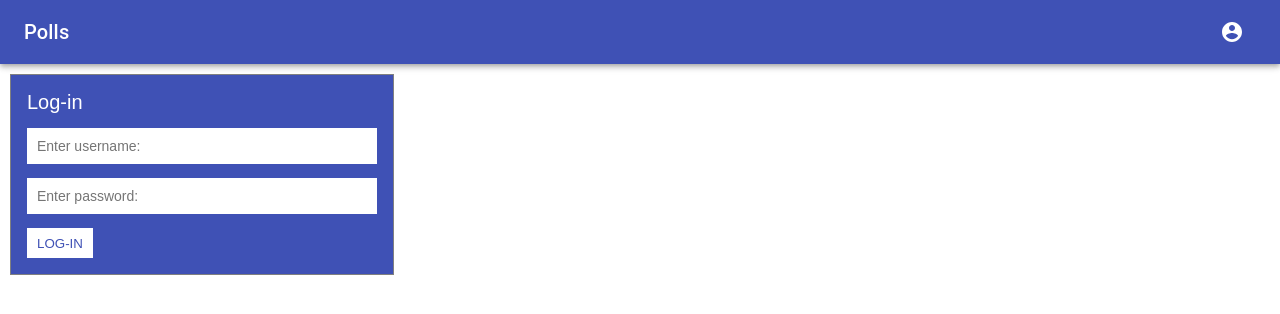
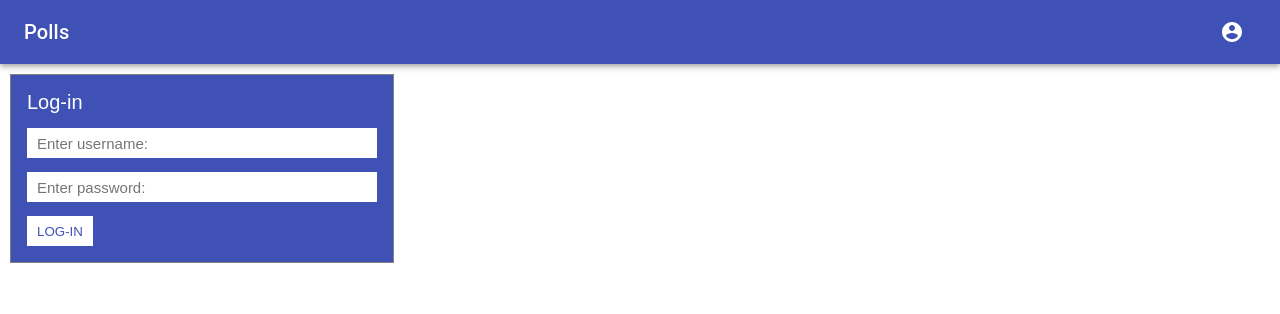
Before and after one commit to DebjitPramanick/Polling-App, a React (Create React App) app in the folder webapp-frontend/: page / in a window 1280 px wide. Shown: the top 314 px of the page. Built offline with nearby package versions, Linux system fonts and the light colour scheme.

Commit message:
Version 1

```diff
--- a/webapp-frontend/src/components/Auth/Auth.css
+++ b/webapp-frontend/src/components/Auth/Auth.css
@@ -15,10 +15,11 @@ input{
     width: 100%;
     box-sizing: border-box;
     padding: 10px;
-    font-size: 14px;
+    font-size: 15px;
     border: 0;
     outline: 0;
     margin-bottom: 14px;
+    max-height: 30px;
 }
 
 button{
--- a/webapp-frontend/src/components/Auth/Auth.js
+++ b/webapp-frontend/src/components/Auth/Auth.js
@@ -28,10 +28,11 @@ const Auth = () => {
             }))
 
             setShow(true)
+            setTimeout(() => {
+                setShow(false)
+            },2500)
         }
-        else{
-            alert("Fill required inputs.")
-        }
+        else alert("Fill required inputs.")
     }
 
     useEffect(() => {
```
